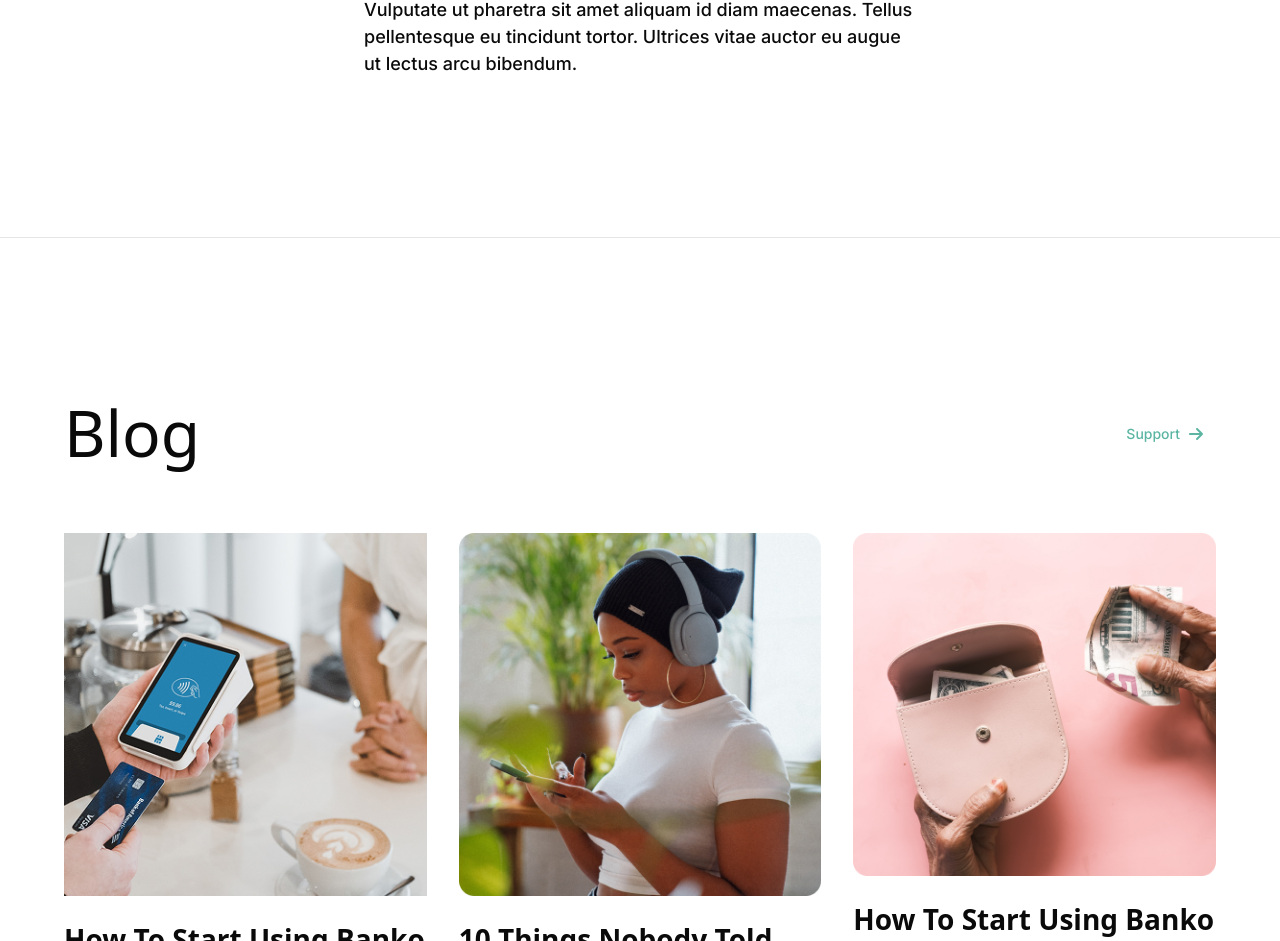
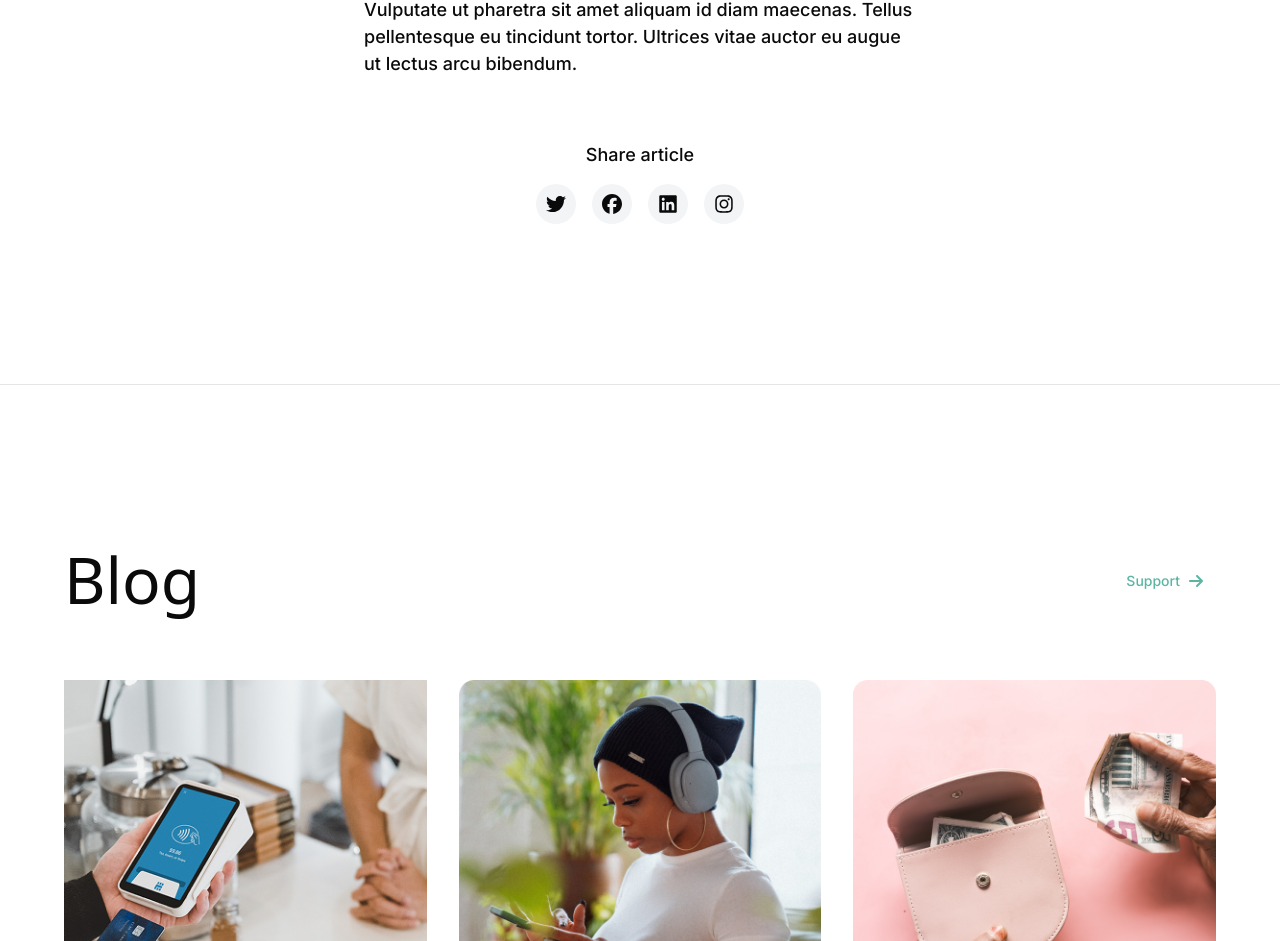
Before and after one commit to mdraseltalukder/banque-project, a Next.js app: page /blog/1 in a window 1280 px wide. Shown: the part 2070-3011 px from the top of the page. Built offline with nearby package versions, Linux system fonts and the light colour scheme.

Commit message:
fix:single page fixed

```diff
--- a/src/components/ui/BlogPage/SingleBlog.tsx
+++ b/src/components/ui/BlogPage/SingleBlog.tsx
@@ -1,4 +1,11 @@
 import Image from "next/image";
+import Link from "next/link";
+import {
+  FaFacebook,
+  FaInstagram,
+  FaLinkedin,
+  FaTwitter,
+} from "react-icons/fa6";
 import compare from "../../../../public/compare.png";
 
 export default function SingleBlog() {
@@ -66,6 +73,50 @@ export default function SingleBlog() {
               ut lectus arcu bibendum.
             </p>
           </div>
+          <div className="flex flex-col items-center justify-center gap-4">
+            <p className="paragraph">Share article</p>
+            <div className="flex items-center gap-4">
+              <Link
+                href="https://twitter.com"
+                target="_blank"
+                rel="noopener noreferrer"
+                className="flex items-center justify-center w-10 h-10 rounded-full bg-gray-100 hover:bg-gray-200 transition-colors"
+                aria-label="Visit our Twitter page"
+              >
+                <FaTwitter size={20} />
+              </Link>
+
+              <Link
+                href="https://facebook.com"
+                target="_blank"
+                rel="noopener noreferrer"
+                className="flex items-center justify-center w-10 h-10 rounded-full bg-gray-100 hover:bg-gray-200 transition-colors"
+                aria-label="Visit our Facebook page"
+              >
+                <FaFacebook size={20} />
+              </Link>
+
+              <Link
+                href="https://linkedin.com"
+                target="_blank"
+                rel="noopener noreferrer"
+                className="flex items-center justify-center w-10 h-10 rounded-full bg-gray-100 hover:bg-gray-200 transition-colors"
+                aria-label="Visit our LinkedIn page"
+              >
+                <FaLinkedin size={20} />
+              </Link>
+
+              <Link
+                href="https://instagram.com"
+                target="_blank"
+                rel="noopener noreferrer"
+                className="flex items-center justify-center w-10 h-10 rounded-full bg-gray-100 hover:bg-gray-200 transition-colors"
+                aria-label="Visit our Instagram page"
+              >
+                <FaInstagram size={20} />
+              </Link>
+            </div>
+          </div>
         </div>
       </section>
       <hr />
```
